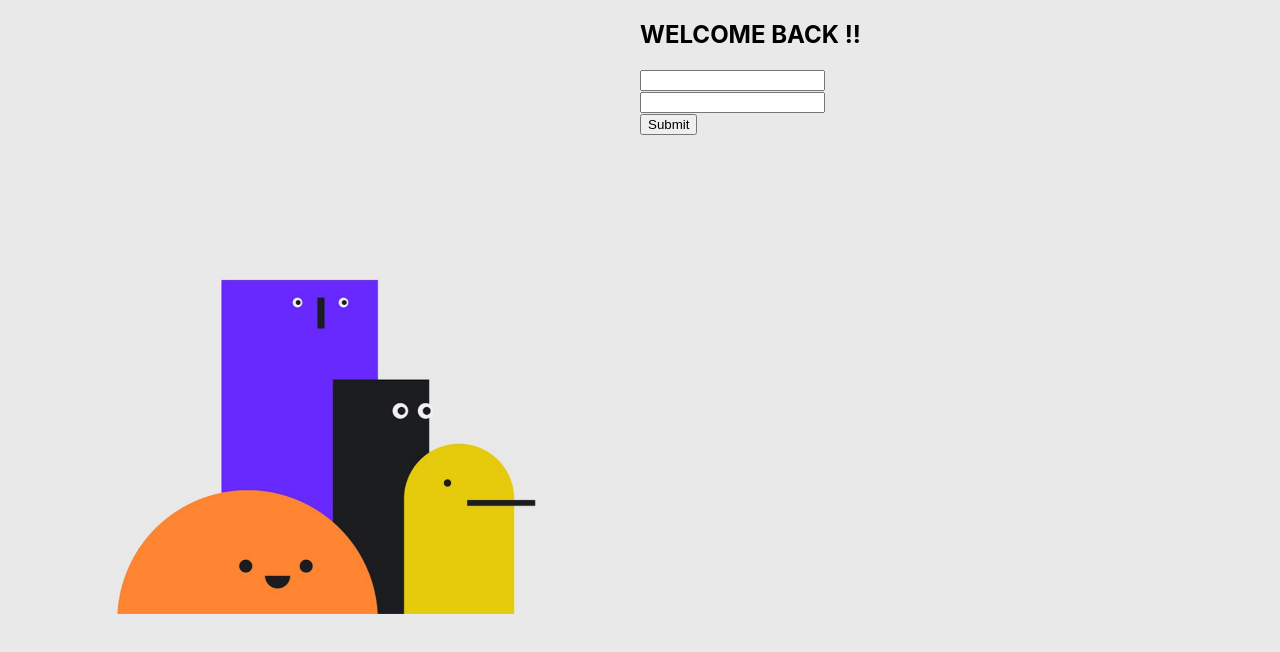
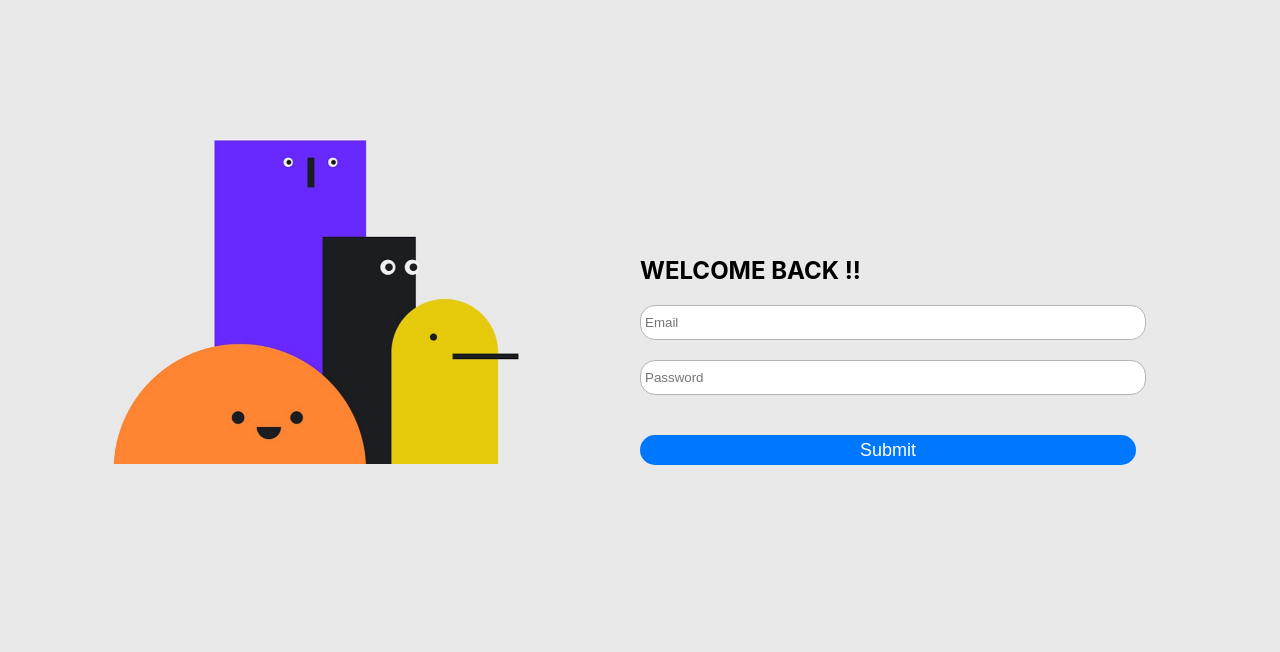
Before and after one commit to vighneshadelkar/SIH-HACKATHON-MERN, a React (Create React App) app in the folder client/: page / in a window 1280 px wide. Shown: the top 652 px of the page. Built offline with nearby package versions, Linux system fonts and the light colour scheme.

Commit message:
changed login page css

```diff
--- a/client/src/pages/Login/Login.css
+++ b/client/src/pages/Login/Login.css
@@ -14,6 +14,8 @@
     justify-content: center;
     position: relative;
     width: 100%;
+    height: 100%;
+    /* background-color: rgb(233,233,233); */
 }
 
 .formContainer{
@@ -21,14 +23,49 @@
     width: 100%;
     justify-content: center;
     align-items: center;
+    /* background: #000; */
+    padding: 20px;
+    height: fit-content;
+    margin-top: 27vh;
+    gap: 10px;
 }
 
 .login-img{
-    position: absolute;
-    top: 100%;
-    left: 0%;
+    /* position: absolute; */
+    /* top: 60%; */
+    /* left: -10%; */
     width: 100%;
     animation: float 4s ease-in-out infinite;
+}
+
+.loginForm{
+    width: 80%;
+    justify-content: center;
+    display: flex;
+    flex-direction: column;
+    gap: 20px;
+}
+
+.signupItem{
+    width: 100%;
+    height: 25px;
+    border: 1px solid rgb(180, 180, 180);
+    padding: 4px;
+    border-radius: 15px;
+}
+
+.signupSubmit{
+    width: 100%;
+    height: 30px;
+    background-color: rgb(0, 119, 255);
+    color: white;
+    border: 0;
+    border-radius: 15px;
+    padding: 5px;
+    align-items: center;
+    justify-content: center;
+    margin-top: 20px;
+    font-size: large;
 }
 
 @keyframes float {
--- a/client/src/pages/Login/Login.jsx
+++ b/client/src/pages/Login/Login.jsx
@@ -1,11 +1,10 @@
-import React,{useContext,useState} from "react";
+import React, { useContext, useState } from "react";
 import loginimg from "../../images/login-pic.jpg";
 import { useNavigate } from "react-router-dom";
 import { AuthContext } from "../../context/AuthContext";
-import "./Login.css"
+import "./Login.css";
 
 export default function Login() {
-
   const [loginData, setloginData] = useState({
     email: "",
     password: "",
@@ -28,7 +27,7 @@ export default function Login() {
 
   const handleSubmit = async (e) => {
     e.preventDefault();
-    console.log(loginData)
+    console.log(loginData);
     const res = await fetch("http://localhost:5000/auth/login", {
       method: "POST",
       mode: "cors",
@@ -43,7 +42,6 @@ export default function Login() {
     if (!res.ok) {
       setisLoggedIn(false);
       console.error();
-
     } else {
       setAuthUser(result);
       setisLoggedIn(true);
@@ -68,8 +66,7 @@ export default function Login() {
         </div>
         <div className="formContainer">
           <h2>WELCOME BACK !!</h2>
-          <form onSubmit={handleSubmit}>
-            <div className="mb-3 row">
+          <form onSubmit={handleSubmit} className="loginForm">
             <div className="col-sm-10">
               <input
                 type="email"
@@ -78,11 +75,11 @@ export default function Login() {
                 name="email"
                 value={loginData.email}
                 onChange={handleInput}
+                placeholder="Email"
                 required
               />
             </div>
-            </div>
-            <div className="mb-3 row">
+
             <div className="col-sm-10">
               <input
                 type="password"
@@ -90,12 +87,13 @@ export default function Login() {
                 id="signupPass"
                 name="password"
                 value={loginData.password}
+                placeholder="Password"
                 onChange={handleInput}
                 required
               />
             </div>
-            </div>
-            <button className="btn-primary">Submit</button>
+
+            <button className="signupSubmit">Submit</button>
           </form>
         </div>
       </div>
```
Lines whose indentation alone changed are shown as unchanged.
